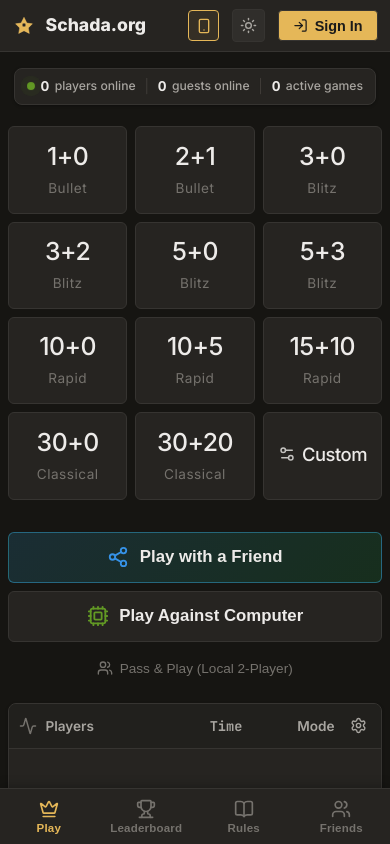
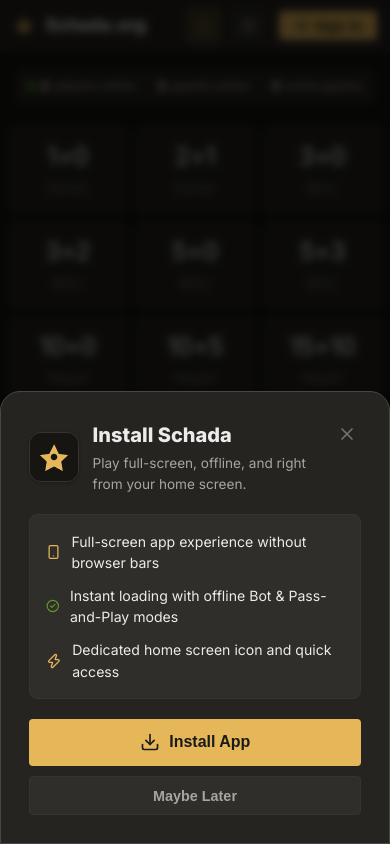
Before and after one commit to loma913-ops/schada, a React (Vite) app: page / in a window 390 px wide. Both pictures are taken after a click on the button 203 px from the left and 25 px from the top of the page. Shown: the top 844 px of the page. Built offline with nearby package versions, Linux system fonts and the light colour scheme; no server answers; the database is empty.

Commit message:
feat: converted the pwa notif to a modal

```diff
--- a/src/components/pwa/InstallModal.tsx
+++ b/src/components/pwa/InstallModal.tsx
@@ -1,76 +1,142 @@
 import React, { useState } from 'react';
-import { X, Download, Share2, PlusSquare, Smartphone, CheckCircle2 } from 'lucide-react';
+import { X, Download, Share2, PlusSquare, Smartphone, CheckCircle2, Zap, Info } from 'lucide-react';
 import { usePwa } from '@/context/PwaContext';
 
 export const InstallModal: React.FC = () => {
   const { installModalOpen, setInstallModalOpen, isIOS, isStandalone, promptInstall } = usePwa();
   const [installedSuccessfully, setInstalledSuccessfully] = useState(false);
+  const [showManualHelp, setShowManualHelp] = useState(false);
 
   if (!installModalOpen) return null;
+
+  const handleClose = () => {
+    try {
+      localStorage.setItem('schada_pwa_dismissed', 'true');
+    } catch {
+      // Ignore if localStorage unavailable
+    }
+    setInstallModalOpen(false);
+    setShowManualHelp(false);
+  };
 
   const handleInstallClick = async () => {
     const installed = await promptInstall();
     if (installed) {
       setInstalledSuccessfully(true);
+      try {
+        localStorage.setItem('schada_pwa_dismissed', 'true');
+      } catch {
+        // Ignore
+      }
       setTimeout(() => {
         setInstallModalOpen(false);
         setInstalledSuccessfully(false);
-      }, 1500);
+      }, 1600);
+    } else {
+      setShowManualHelp(true);
     }
   };
 
   return (
-    <div className="modal-backdrop" onClick={() => setInstallModalOpen(false)}>
-      <div className="modal-container pwa-install-modal" onClick={(e) => e.stopPropagation()}>
-        <button
-          className="modal-close-btn"
-          onClick={() => setInstallModalOpen(false)}
-          aria-label="Close"
-        >
-          <X size={20} />
-        </button>
-
-        <div className="install-header">
+    <div className="modal-overlay" onClick={handleClose}>
+      <div className="modal-content pwa-install-modal" onClick={(e) => e.stopPropagation()}>
+        {/* Modal Header */}
+        <div className="modal-header" style={{ marginBottom: '1.25rem', alignItems: 'flex-start' }}>
+          <div style={{ display: 'flex', alignItems: 'center', gap: '0.85rem' }}>
             <div className="app-icon-preview">
-            <img src="/pwa-192x192.png" alt="Schada Logo" width={56} height={56} style={{ borderRadius: '12px' }} />
+              <img
+                src="/pwa-192x192.png"
+                alt="Schada App Logo"
+                width={50}
+                height={50}
+                style={{
+                  borderRadius: '12px',
+                  border: '1px solid var(--border-subtle)',
+                  boxShadow: 'var(--shadow-sm)',
+                }}
+              />
             </div>
             <div>
-            <h2 style={{ fontSize: '1.25rem', fontWeight: 800, color: 'var(--text-primary)' }}>
+              <h2 className="modal-title" style={{ fontSize: '1.25rem', fontWeight: 800, margin: 0, color: 'var(--text-primary)' }}>
                 Install Schada
               </h2>
-            <p style={{ fontSize: '0.85rem', color: 'var(--text-secondary)' }}>
+              <p style={{ fontSize: '0.85rem', color: 'var(--text-secondary)', margin: '3px 0 0 0' }}>
                 Play full-screen, offline, and right from your home screen.
               </p>
             </div>
           </div>
+          <button
+            type="button"
+            className="modal-close-btn"
+            onClick={handleClose}
+            aria-label="Close modal"
+          >
+            <X size={20} />
+          </button>
+        </div>
 
+        {/* Modal Body */}
         {isStandalone ? (
           <div className="install-content-box success">
-            <CheckCircle2 size={32} color="var(--piece-green)" />
-            <p style={{ fontWeight: 600 }}>Schada is already installed and running as an app!</p>
+            <CheckCircle2 size={36} color="var(--accent-green)" />
+            <div style={{ textAlign: 'center' }}>
+              <p style={{ fontWeight: 700, fontSize: '1.05rem', color: 'var(--text-primary)', margin: 0 }}>
+                Schada is Already Installed!
+              </p>
+              <p style={{ fontSize: '0.85rem', color: 'var(--text-secondary)', marginTop: '4px' }}>
+                You are currently playing in standalone app mode.
+              </p>
+            </div>
+            <button
+              type="button"
+              className="btn-primary"
+              onClick={handleClose}
+              style={{ marginTop: '0.75rem', width: '100%' }}
+            >
+              Back to Game
+            </button>
           </div>
         ) : installedSuccessfully ? (
           <div className="install-content-box success">
-            <CheckCircle2 size={32} color="var(--piece-green)" />
-            <p style={{ fontWeight: 600 }}>Installation started! Check your home screen or app drawer.</p>
+            <CheckCircle2 size={36} color="var(--accent-green)" />
+            <div style={{ textAlign: 'center' }}>
+              <p style={{ fontWeight: 700, fontSize: '1.05rem', color: 'var(--text-primary)', margin: 0 }}>
+                Installation Started!
+              </p>
+              <p style={{ fontSize: '0.85rem', color: 'var(--text-secondary)', marginTop: '4px' }}>
+                Check your home screen or application launcher.
+              </p>
+            </div>
           </div>
         ) : isIOS ? (
+          <div className="ios-instructions-container">
+            <div className="pwa-perks" style={{ marginBottom: '1rem' }}>
+              <div className="perk-item">
+                <Smartphone size={18} color="var(--accent-gold)" />
+                <span>Full-screen app view without browser address bars</span>
+              </div>
+              <div className="perk-item">
+                <Zap size={18} color="var(--accent-gold)" />
+                <span>Instant loading with full offline Bot & Pass-and-Play</span>
+              </div>
+            </div>
+
             <div className="ios-instructions">
-            <p style={{ fontSize: '0.9rem', marginBottom: '0.75rem', color: 'var(--text-primary)' }}>
+              <p style={{ fontSize: '0.9rem', fontWeight: 700, marginBottom: '0.75rem', color: 'var(--text-primary)' }}>
                 To install on your iPhone or iPad:
               </p>
               <div className="ios-step">
                 <span className="step-num">1</span>
                 <div className="step-text">
                   Tap the <strong style={{ color: 'var(--accent-gold)' }}>Share</strong> button in Safari's bottom toolbar.
-                <Share2 size={16} style={{ display: 'inline', verticalAlign: 'middle', marginLeft: '6px' }} />
+                  <Share2 size={16} style={{ display: 'inline', verticalAlign: 'middle', marginLeft: '6px', color: 'var(--accent-blue)' }} />
                 </div>
               </div>
               <div className="ios-step">
                 <span className="step-num">2</span>
                 <div className="step-text">
                   Scroll down and tap <strong style={{ color: 'var(--accent-gold)' }}>Add to Home Screen</strong>.
-                <PlusSquare size={16} style={{ display: 'inline', verticalAlign: 'middle', marginLeft: '6px' }} />
+                  <PlusSquare size={16} style={{ display: 'inline', verticalAlign: 'middle', marginLeft: '6px', color: 'var(--accent-gold)' }} />
                 </div>
               </div>
               <div className="ios-step">
@@ -80,6 +146,21 @@
                 </div>
               </div>
             </div>
+
+            <button
+              type="button"
+              className="btn-primary"
+              onClick={handleClose}
+              style={{
+                marginTop: '1.25rem',
+                padding: '0.8rem',
+                fontWeight: 700,
+                width: '100%',
+              }}
+            >
+              Got It
+            </button>
+          </div>
         ) : (
           <div className="android-instructions">
             <div className="pwa-perks">
@@ -88,20 +169,50 @@
                 <span>Full-screen app experience without browser bars</span>
               </div>
               <div className="perk-item">
-                <CheckCircle2 size={18} color="var(--piece-green)" />
+                <CheckCircle2 size={18} color="var(--accent-green)" />
                 <span>Instant loading with offline Bot & Pass-and-Play modes</span>
+              </div>
+              <div className="perk-item">
+                <Zap size={18} color="var(--accent-gold)" />
+                <span>Dedicated home screen icon and quick access</span>
               </div>
             </div>
 
+            {showManualHelp && (
+              <div
+                style={{
+                  marginTop: '0.85rem',
+                  padding: '0.75rem 0.9rem',
+                  background: 'var(--bg-tertiary)',
+                  border: '1px solid var(--border-subtle)',
+                  borderRadius: 'var(--radius-md)',
+                  display: 'flex',
+                  alignItems: 'flex-start',
+                  gap: '0.6rem',
+                  fontSize: '0.85rem',
+                  color: 'var(--text-secondary)',
+                }}
+              >
+                <Info size={18} color="var(--accent-gold)" style={{ flexShrink: 0, marginTop: '2px' }} />
+                <div>
+                  <strong style={{ color: 'var(--text-primary)' }}>Browser Install Tip:</strong>
+                  <div>
+                    Click the install icon (<Download size={13} style={{ display: 'inline', verticalAlign: 'middle' }} />) in your browser's address bar (top right), or open your browser menu and choose <em>"Install Schada"</em>.
+                  </div>
+                </div>
+              </div>
+            )}
+
+            <div style={{ display: 'flex', flexDirection: 'column', gap: '0.65rem', marginTop: '1.25rem' }}>
               <button
-              className="btn btn-primary full-width install-action-btn"
+                type="button"
+                className="btn-primary install-action-btn"
                 onClick={handleInstallClick}
                 style={{
                   display: 'flex',
                   alignItems: 'center',
                   justifyContent: 'center',
                   gap: '0.6rem',
-                marginTop: '1.25rem',
                   padding: '0.85rem',
                   fontSize: '1rem',
                   fontWeight: 700,
@@ -110,6 +221,20 @@
                 <Download size={20} />
                 <span>Install App</span>
               </button>
+
+              <button
+                type="button"
+                className="btn-secondary"
+                onClick={handleClose}
+                style={{
+                  padding: '0.65rem',
+                  fontSize: '0.9rem',
+                  fontWeight: 600,
+                }}
+              >
+                Maybe Later
+              </button>
+            </div>
           </div>
         )}
       </div>
--- a/src/styles/index.css
+++ b/src/styles/index.css
@@ -90,12 +90,27 @@
   .desktop-friends-btn {
     display: none !important;
   }
+  .install-btn {
+    display: inline-flex !important;
+    align-items: center;
+    gap: 0.35rem;
+    padding: 0.4rem 0.65rem !important;
+    border-radius: var(--radius-sm);
+    background-color: rgba(229, 183, 88, 0.08) !important;
+    border: 1px solid var(--accent-gold) !important;
+    color: var(--accent-gold) !important;
+    font-weight: 600;
+    cursor: pointer;
+    transition: all 0.15s ease;
+  }
+  .install-btn:hover {
+    background-color: rgba(229, 183, 88, 0.18) !important;
+    border-color: var(--accent-gold-hover) !important;
+    color: var(--accent-gold-hover) !important;
+  }
   .install-btn-text {
-    display: none;
-  }
-  .install-btn {
-    display: flex !important;
-    padding: 0.4rem !important;
+    display: inline;
+    font-size: 0.78rem;
   }
   .nav-username {
     max-width: 75px;
@@ -103,6 +118,15 @@
     text-overflow: ellipsis;
     white-space: nowrap;
     display: inline-block;
+  }
+}
+
+@media (max-width: 480px) {
+  .install-btn-text {
+    display: none;
+  }
+  .install-btn {
+    padding: 0.4rem !important;
   }
 }
 
@@ -607,6 +631,29 @@
 }
 
 .btn-primary:disabled {
+  opacity: 0.5;
+  cursor: not-allowed;
+}
+
+.btn-secondary {
+  width: 100%;
+  padding: 0.75rem;
+  border-radius: var(--radius-sm);
+  background-color: var(--bg-tertiary);
+  border: 1px solid var(--border-subtle);
+  color: var(--text-secondary);
+  font-size: 0.95rem;
+  font-weight: 600;
+  cursor: pointer;
+  transition: all 0.15s ease;
+}
+
+.btn-secondary:hover {
+  background-color: var(--border-subtle);
+  color: var(--text-primary);
+}
+
+.btn-secondary:disabled {
   opacity: 0.5;
   cursor: not-allowed;
 }
```
Also changed, not shown: src/components/layout/Navbar.tsx (+1 -7 lines), src/context/PwaContext.tsx (+36 -0 lines). Lines whose indentation alone changed are shown as unchanged.
